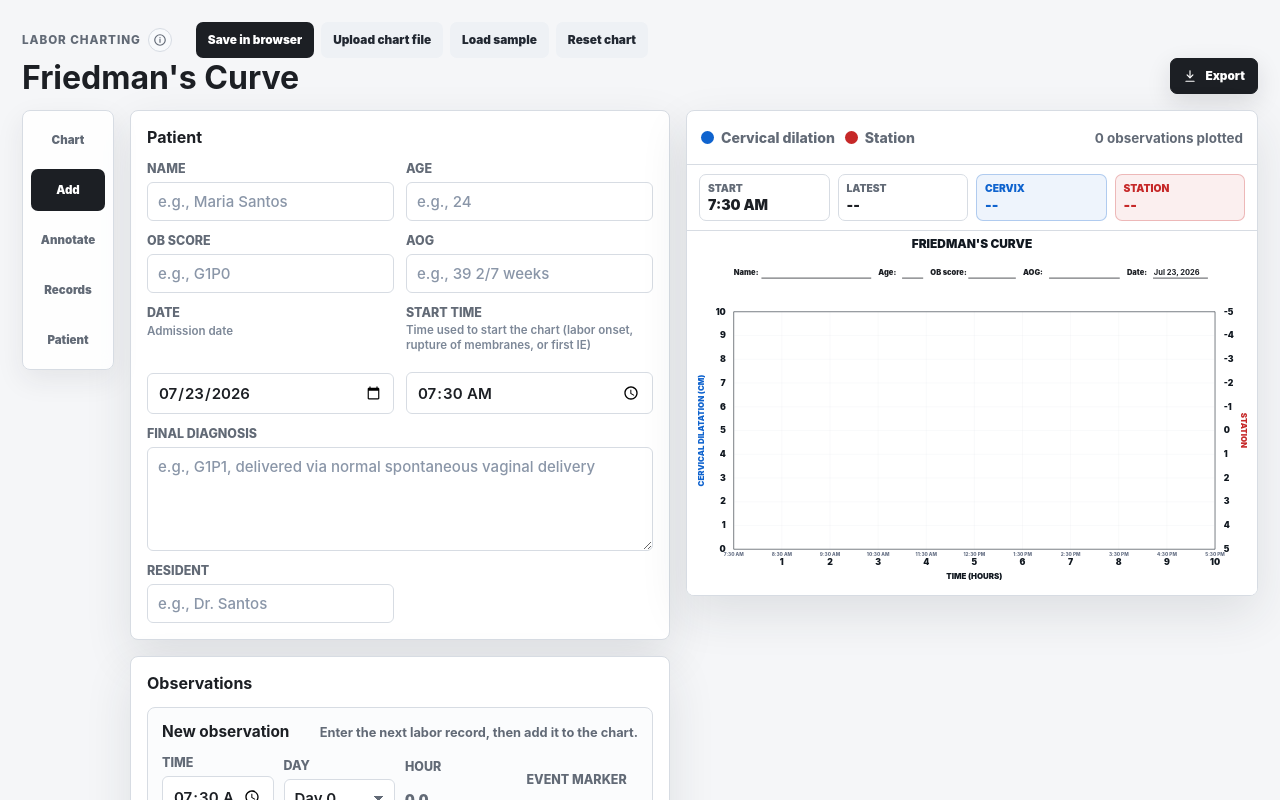
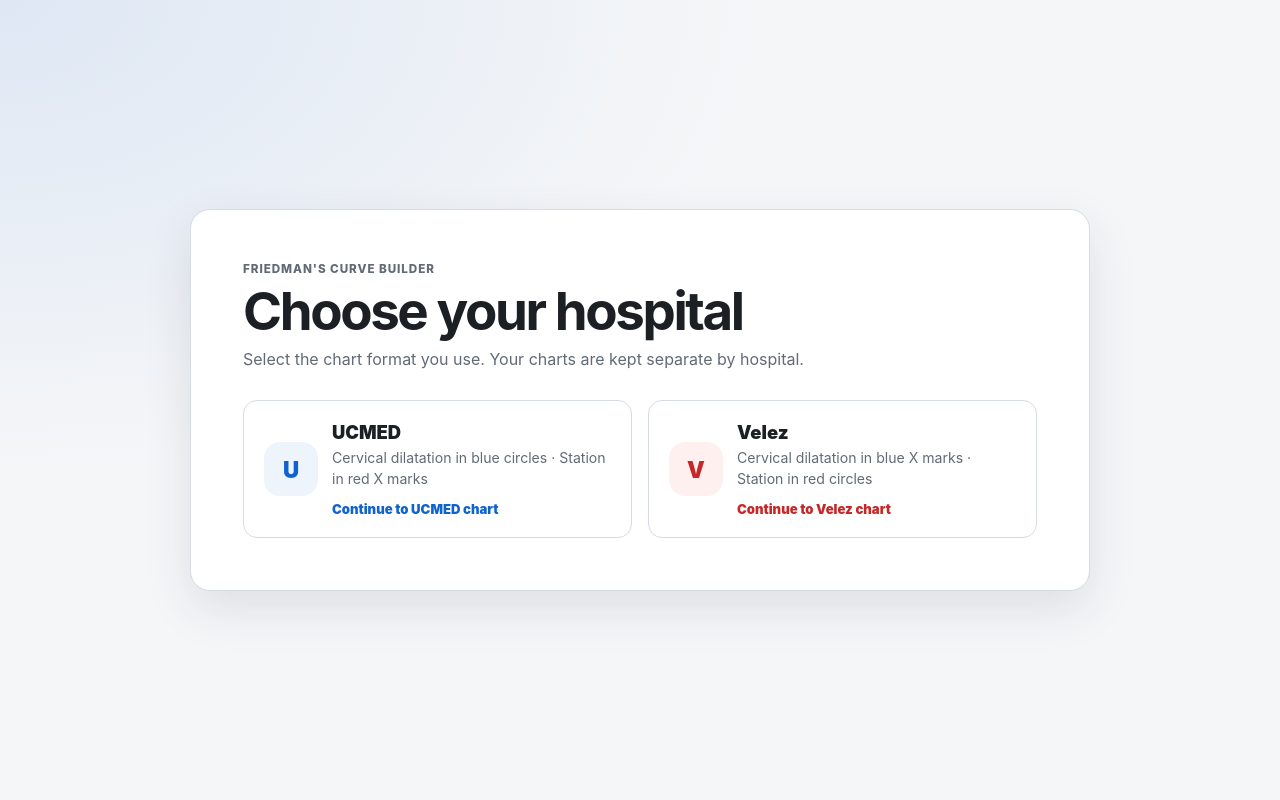
Before and after one commit to micahnut/friedmans-curve, a React (Vite) app: page / in a window 1280 px wide. Shown: the top 800 px of the page. Built offline with nearby package versions, Linux system fonts and the light colour scheme.

Commit message:
added uc and velez diff

```diff
--- a/src/App.jsx
+++ b/src/App.jsx
@@ -2,6 +2,9 @@
 
 const STORAGE_KEY = "friedmans-curve-builder-v2";
 const SAVED_CHARTS_KEY = "friedmans-curve-saved-charts-v1";
+const VELEZ_STORAGE_KEY = "friedmans-curve-velez-v1";
+const VELEZ_SAVED_CHARTS_KEY = "friedmans-curve-velez-saved-charts-v1";
+const CLINIC_STORAGE_KEY = "friedmans-curve-clinic-v1";
 const MAX_SAVED_CHARTS = 5;
 const CHART_FILE_TYPE = "friedmans-curve-chart";
 const CHART_FILE_VERSION = 1;
@@ -216,9 +219,24 @@
   });
 }
 
-function loadState() {
+function clinicStorageKeys(clinic) {
+  return clinic === "velez"
+    ? { state: VELEZ_STORAGE_KEY, savedCharts: VELEZ_SAVED_CHARTS_KEY }
+    : { state: STORAGE_KEY, savedCharts: SAVED_CHARTS_KEY };
+}
+
+function loadClinicSelection() {
   try {
-    const stored = JSON.parse(localStorage.getItem(STORAGE_KEY));
+    const clinic = localStorage.getItem(CLINIC_STORAGE_KEY);
+    return clinic === "ucmed" || clinic === "velez" ? clinic : null;
+  } catch {
+    return null;
+  }
+}
+
+function loadState(storageKey = STORAGE_KEY) {
+  try {
+    const stored = JSON.parse(localStorage.getItem(storageKey));
     const defaults = makeDefaultState();
 
     if (!stored || !stored.patient || !Array.isArray(stored.observations)) {
@@ -228,7 +246,7 @@
     // Older builds persisted the bundled demo record. Treat that record as
     // uninitialized so a first visit opens with an empty chart.
     if (isLegacySampleState(stored)) {
-      localStorage.removeItem(STORAGE_KEY);
+      localStorage.removeItem(storageKey);
       return defaults;
     }
 
@@ -320,9 +338,9 @@
   return `friedmans-curve-${safeName}-${date}.friedman.json`;
 }
 
-function loadSavedCharts() {
+function loadSavedCharts(storageKey = SAVED_CHARTS_KEY) {
   try {
-    const stored = JSON.parse(localStorage.getItem(SAVED_CHARTS_KEY));
+    const stored = JSON.parse(localStorage.getItem(storageKey));
 
     if (!Array.isArray(stored)) return [];
 
@@ -1295,7 +1313,9 @@
   });
 }
 
-function Chart({ patient, observations, annotations, oxytocinEvents, activeObservationId, activeAnnotationId, chartRef, chartId = "curveChart" }) {
+function Chart({ patient, observations, annotations, oxytocinEvents, activeObservationId, activeAnnotationId, chartRef, chartId = "curveChart", clinic = "ucmed" }) {
+  const dilationColor = "#0f63ce";
+  const stationColor = "#c62828";
   const data = useMemo(
     () => buildSvgData(patient, observations, annotations, oxytocinEvents),
     [patient, observations, annotations, oxytocinEvents]
@@ -1518,10 +1538,10 @@
         );
       })}
 
-      <text x="42" y={gridCenterY} fontSize="20" fontWeight="900" fill="#0f63ce" textAnchor="middle" transform={`rotate(-90 42 ${gridCenterY})`} data-export-text="axis-title">
+      <text x="42" y={gridCenterY} fontSize="20" fontWeight="900" fill={dilationColor} textAnchor="middle" transform={`rotate(-90 42 ${gridCenterY})`} data-export-text="axis-title">
         CERVICAL DILATATION (CM)
       </text>
-      <text x={stationLabelX} y={gridCenterY} fontSize="20" fontWeight="900" fill="#c62828" textAnchor="middle" transform={`rotate(90 ${stationLabelX} ${gridCenterY})`} data-export-text="axis-title">
+      <text x={stationLabelX} y={gridCenterY} fontSize="20" fontWeight="900" fill={stationColor} textAnchor="middle" transform={`rotate(90 ${stationLabelX} ${gridCenterY})`} data-export-text="axis-title">
         STATION
       </text>
       <text x={(grid.left + grid.right) / 2} y={timeLabelY} textAnchor="middle" fontSize="20" fontWeight="900" fill="#111820" data-export-text="axis-title">
@@ -1542,19 +1562,21 @@
         />
       ))}
       {SHOW_OXYTOCIN_FEATURE && <OxytocinTrack bands={data.oxytocinBands} changes={data.oxytocinChanges} grid={grid} />}
-      <StartConnectors data={data} />
+      <StartConnectors data={data} dilationColor={dilationColor} stationColor={stationColor} />
       <Series
         points={data.dilationPoints.map((point) => ({ ...point, time: data.timeFromHour(point.hour) }))}
-        color="#0f63ce"
-        marker="circle"
+        color={dilationColor}
+        marker={clinic === "velez" ? "cross" : "circle"}
+        seriesLabel="Cervical dilation"
         activeObservationId={activeObservationId}
         onPointEnter={showPointDetails}
         onPointLeave={() => setHoveredPoint(null)}
       />
       <Series
         points={data.stationPoints.map((point) => ({ ...point, time: data.timeFromHour(point.hour) }))}
-        color="#c62828"
-        marker="cross"
+        color={stationColor}
+        marker={clinic === "velez" ? "circle" : "cross"}
+        seriesLabel="Fetal station"
         activeObservationId={activeObservationId}
         onPointEnter={showPointDetails}
         onPointLeave={() => setHoveredPoint(null)}
@@ -1976,7 +1998,7 @@
   });
 }
 
-function StartConnectors({ data }) {
+function StartConnectors({ data, dilationColor = "#0f63ce", stationColor = "#c62828" }) {
   const dilationStart = data.dilationPoints[0];
   const stationStart = data.stationPoints[0];
 
@@ -1988,7 +2010,7 @@
           y1={data.yForDilation(0)}
           x2={dilationStart.x}
           y2={dilationStart.y}
-          stroke="#0f63ce"
+          stroke={dilationColor}
           strokeWidth="1.5"
           strokeDasharray="4 7"
           strokeLinecap="round"
@@ -2001,7 +2023,7 @@
           y1={stationStart.y}
           x2={stationStart.x}
           y2={stationStart.y}
-          stroke="#c62828"
+          stroke={stationColor}
           strokeWidth="1.5"
           strokeDasharray="4 7"
           strokeLinecap="round"
@@ -2012,7 +2034,7 @@
   );
 }
 
-function Series({ points, color, marker, activeObservationId, onPointEnter, onPointLeave }) {
+function Series({ points, color, marker, seriesLabel, activeObservationId, onPointEnter, onPointLeave }) {
   return (
     <>
       {points.length >= 2 && (
@@ -2027,6 +2049,7 @@
       )}
       {points.map((point, index) => {
         const isActive = activeObservationId && point.observationId === activeObservationId;
+        const accessibleLabel = `${seriesLabel}: ${point.value}${seriesLabel === "Cervical dilation" ? " cm" : ""} at ${point.time}`;
 
         return marker === "circle" ? (
           <circle
@@ -2039,9 +2062,9 @@
             stroke={color}
             strokeWidth={isActive ? "6.4" : "4.6"}
             tabIndex="0"
-            aria-label={`Cervical dilation: ${point.value} cm at ${point.time}`}
-            onMouseEnter={() => onPointEnter(point, "Cervical dilation")}
-            onFocus={() => onPointEnter(point, "Cervical dilation")}
+            aria-label={accessibleLabel}
+            onMouseEnter={() => onPointEnter(point, seriesLabel)}
+            onFocus={() => onPointEnter(point, seriesLabel)}
             onMouseLeave={onPointLeave}
             onBlur={onPointLeave}
           />
@@ -2050,9 +2073,9 @@
             key={`${marker}-${index}`}
             className={`chart-point${isActive ? " active-chart-point" : ""}`}
             tabIndex="0"
-            aria-label={`Fetal station: ${point.value} at ${point.time}`}
-            onMouseEnter={() => onPointEnter(point, "Fetal station")}
-            onFocus={() => onPointEnter(point, "Fetal station")}
+            aria-label={accessibleLabel}
+            onMouseEnter={() => onPointEnter(point, seriesLabel)}
+            onFocus={() => onPointEnter(point, seriesLabel)}
             onMouseLeave={onPointLeave}
             onBlur={onPointLeave}
           >
@@ -2177,7 +2200,10 @@
   );
 }
 
-function GuidePage() {
+function GuidePage({ clinic = "ucmed" }) {
+  const dilationColorName = "blue";
+  const stationColorName = "red";
+
   return (
     <main className="guide-page">
       <section className="panel guide-panel" aria-labelledby="guide-title">
@@ -2197,7 +2223,7 @@
               <li>Final Diagnosis for the full chart footer</li>
               <li>Resident for the full chart signature line</li>
               <li>Long values wrap automatically on the chart.</li>
-              <li>The latest summary identifies the blue cervix value and red station value, so the chart no longer needs a separate legend.</li>
+              <li>The latest summary identifies the {dilationColorName} cervix value and {stationColorName} station value, so the chart no longer needs a separate legend.</li>
             </ul>
           </article>
 
@@ -2227,7 +2253,7 @@
 
           <article>
             <h3>Records List</h3>
-            <p>Recorded observations appear as compact cards using the same blue for cervix and red for station as the chart.</p>
+            <p>Recorded observations appear as compact cards using the same {dilationColorName} for cervix and {stationColorName} for station as the chart.</p>
             <ul>
               <li>Edit opens the full observation form.</li>
               <li>The trash button deletes that observation.</li>
@@ -2240,8 +2266,8 @@
             <h3>Timeline Notes</h3>
             <p>Short observation notes appear inside the graph as callouts with connector lines. Use these for concise labels such as admission, medication, mount, or baby out.</p>
             <ul>
-              <li>Notes with cervix connect to the blue plotted point.</li>
-              <li>Notes with station but no cervix connect to the red station point.</li>
+              <li>Notes with cervix connect to the {dilationColorName} plotted point.</li>
+              <li>Notes with station but no cervix connect to the {stationColorName} station point.</li>
               <li>Notes with no cervix or station stay at their real chart hour.</li>
               <li>A first note-only row anchors at the origin only when its time equals the chart Start Time.</li>
               <li>The layout looks for open chart space so callouts avoid the plotted lines as much as possible.</li>
@@ -2407,14 +2433,15 @@
 }
 
 export default function App() {
-  const [state, setState] = useState(loadState);
+  const [clinic, setClinic] = useState(loadClinicSelection);
+  const [state, setState] = useState(() => loadState(clinicStorageKeys(loadClinicSelection() || "ucmed").state));
   const [newObservation, setNewObservation] = useState(() => nextObservationDraft(state.observations, state.patient.startTime));
   const [newAnnotation, setNewAnnotation] = useState(() => createAnnotationDraft({ time: state.patient.startTime }));
   const [newOxytocinEvent, setNewOxytocinEvent] = useState(() => createOxytocinDraft({ time: state.patient.startTime }));
   const [showGuide, setShowGuide] = useState(false);
   const [showExportMenu, setShowExportMenu] = useState(false);
   const [showRestoreMenu, setShowRestoreMenu] = useState(false);
-  const [savedCharts, setSavedCharts] = useState(loadSavedCharts);
+  const [savedCharts, setSavedCharts] = useState(() => loadSavedCharts(clinicStorageKeys(loadClinicSelection() || "ucmed").savedCharts));
   const [showMobileEntrySheet, setShowMobileEntrySheet] = useState(false);
   const [showMobileAnnotationSheet, setShowMobileAnnotationSheet] = useState(false);
   const [showChartViewer, setShowChartViewer] = useState(false);
@@ -2433,6 +2460,21 @@
   const restoreMenuRef = useRef(null);
   const chartFileInputRef = useRef(null);
   const chartPinchRef = useRef({ distance: 0, zoom: 1 });
+  const chooseClinic = (nextClinic) => {
+    const keys = clinicStorageKeys(nextClinic);
+    const nextState = loadState(keys.state);
+    localStorage.setItem(CLINIC_STORAGE_KEY, nextClinic);
+    setState(nextState);
+    setSavedCharts(loadSavedCharts(keys.savedCharts));
+    setNewObservation(nextObservationDraft(nextState.observations, nextState.patient.startTime));
+    setNewAnnotation(createAnnotationDraft({ time: nextState.patient.startTime }));
+    setNewOxytocinEvent(createOxytocinDraft({ time: nextState.patient.startTime }));
+    setShowGuide(false);
+    setShowChartViewer(false);
+    setConfirmation(null);
+    setNotification(null);
+    setClinic(nextClinic);
+  };
   const observations = useMemo(
     () => sortedObservations(state.observations, state.patient.startTime),
     [state.observations, state.patient.startTime]
@@ -2545,12 +2587,14 @@
   const confirmationIsDestructive = ["clear-observations", "clear-annotations", "delete-observation", "delete-annotation", "delete-saved-chart", "reset-patient"].includes(confirmationType);
 
   useEffect(() => {
-    localStorage.setItem(STORAGE_KEY, JSON.stringify(state));
-  }, [state]);
+    if (!clinic) return;
+    localStorage.setItem(clinicStorageKeys(clinic).state, JSON.stringify(state));
+  }, [clinic, state]);
 
   useEffect(() => {
-    localStorage.setItem(SAVED_CHARTS_KEY, JSON.stringify(savedCharts));
-  }, [savedCharts]);
+    if (!clinic) return;
+    localStorage.setItem(clinicStorageKeys(clinic).savedCharts, JSON.stringify(savedCharts));
+  }, [clinic, savedCharts]);
 
   useEffect(() => {
     if (!showExportMenu) return undefined;
@@ -3377,8 +3421,34 @@
     </div>
   );
 
+  if (!clinic) {
+    return (
+      <main className="clinic-landing">
+        <section className="clinic-landing-card" aria-labelledby="clinic-choice-title">
+          <p className="eyebrow">Friedman&apos;s Curve Builder</p>
+          <h1 id="clinic-choice-title">Choose your hospital</h1>
+          <p className="clinic-landing-intro">Select the chart format you use. Your charts are kept separate by hospital.</p>
+          <div className="clinic-choice-grid">
+            <button className="clinic-choice-option ucmed-choice" type="button" onClick={() => chooseClinic("ucmed")}>
+              <span className="clinic-choice-mark" aria-hidden="true">U</span>
+              <span className="clinic-choice-name">UCMED</span>
+              <span className="clinic-choice-detail">Cervical dilatation in blue circles · Station in red X marks</span>
+              <span className="clinic-choice-action">Continue to UCMED chart</span>
+            </button>
+            <button className="clinic-choice-option velez-choice" type="button" onClick={() => chooseClinic("velez")}>
+              <span className="clinic-choice-mark" aria-hidden="true">V</span>
+              <span className="clinic-choice-name">Velez</span>
+              <span className="clinic-choice-detail">Cervical dilatation in blue X marks · Station in red circles</span>
+              <span className="clinic-choice-action">Continue to Velez chart</span>
+            </button>
+          </div>
+        </section>
+      </main>
+    );
+  }
+
   return (
-    <div className="app-shell">
+    <div className={`app-shell${clinic === "velez" ? " clinic-velez" : " clinic-ucmed"}`}>
       <header className="app-header">
         <div className="app-title-block">
           <div className="title-top-row">
@@ -3488,6 +3558,7 @@
           <h1>Friedman&apos;s Curve</h1>
         </div>
         <div className="header-actions" aria-label="Chart actions">
+          {!showGuide && <button className="ghost-button clinic-switch-button" type="button" onClick={() => setClinic(null)}>Change hospital</button>}
           {showGuide ? (
             <button className="ghost-button" type="button" onClick={() => setShowGuide(false)}>
               Back to chart
@@ -3530,7 +3601,7 @@
       </header>
 
       {showGuide ? (
-        <GuidePage />
+        <GuidePage clinic={clinic} />
       ) : (
       <div className="desktop-layout">
         <nav className="desktop-rail" aria-label="Desktop section navigation">
@@ -3598,11 +3669,11 @@
           <div className="chart-toolbar">
             <div className="legend" aria-label="Chart legend">
               <span>
-                <i className="swatch blue" />
+                <i className="swatch dilation" />
                 Cervical dilation
               </span>
               <span>
-                <i className="swatch red" />
+                <i className="swatch station" />
                 Station
               </span>
               {SHOW_OXYTOCIN_FEATURE && (
@@ -3636,7 +3707,7 @@
               openChartViewer();
             }
           }}>
-            <Chart patient={state.patient} observations={state.observations} annotations={annotations} oxytocinEvents={oxytocinEvents} activeObservationId={expandedObservationId} activeAnnotationId={editingAnnotationId} chartRef={chartRef} />
+            <Chart patient={state.patient} observations={state.observations} annotations={annotations} oxytocinEvents={oxytocinEvents} activeObservationId={expandedObservationId} activeAnnotationId={editingAnnotationId} chartRef={chartRef} clinic={clinic} />
           </div>
         </section>
 
@@ -3991,7 +4062,7 @@
               onTouchCancel={endChartPinch}
             >
               <div className="chart-viewer-canvas" style={{ width: `${Math.round(chartZoom * 100)}%` }}>
-                <Chart patient={state.patient} observations={state.observations} annotations={annotations} oxytocinEvents={oxytocinEvents} activeObservationId={expandedObservationId} activeAnnotationId={editingAnnotationId} chartId="expandedCurveChart" />
+                <Chart patient={state.patient} observations={state.observations} annotations={annotations} oxytocinEvents={oxytocinEvents} activeObservationId={expandedObservationId} activeAnnotationId={editingAnnotationId} chartId="expandedCurveChart" clinic={clinic} />
               </div>
             </div>
           </section>
--- a/src/styles.css
+++ b/src/styles.css
@@ -83,6 +83,14 @@
   max-width: 1920px;
   margin: 0 auto;
   padding: 22px;
+  --dilation-color: #0f63ce;
+  --station-color: #c62828;
+  --dilation-tint: rgba(15, 99, 206, 0.07);
+  --dilation-border: rgba(15, 99, 206, 0.28);
+  --dilation-metric-border: rgba(15, 99, 206, 0.26);
+  --station-tint: rgba(198, 40, 40, 0.07);
+  --station-border: rgba(198, 40, 40, 0.27);
+  --station-metric-border: rgba(198, 40, 40, 0.25);
 }
 
 .app-header {
@@ -466,12 +474,12 @@
   display: inline-block;
 }
 
-.swatch.blue {
-  background: var(--blue);
-}
-
-.swatch.red {
-  background: var(--red);
+.swatch.dilation {
+  background: var(--dilation-color);
+}
+
+.swatch.station {
+  background: var(--station-color);
 }
 
 .swatch.amber {
@@ -526,13 +534,13 @@
 }
 
 .summary-tile.dilation {
-  border-color: rgba(15, 99, 206, 0.28);
-  background: rgba(15, 99, 206, 0.07);
+  border-color: var(--dilation-border);
+  background: var(--dilation-tint);
 }
 
 .summary-tile.station {
-  border-color: rgba(198, 40, 40, 0.27);
-  background: rgba(198, 40, 40, 0.07);
+  border-color: var(--station-border);
+  background: var(--station-tint);
 }
 
 .summary-tile strong {
@@ -546,12 +554,12 @@
 
 .summary-tile.dilation span,
 .summary-tile.dilation strong {
-  color: var(--blue);
+  color: var(--dilation-color);
 }
 
 .summary-tile.station span,
 .summary-tile.station strong {
-  color: var(--red);
+  color: var(--station-color);
 }
 
 .chart-scroller {
@@ -1568,23 +1576,23 @@
 }
 
 .observation-metric.dilation {
-  border-color: rgba(15, 99, 206, 0.26);
-  background: rgba(15, 99, 206, 0.07);
+  border-color: var(--dilation-metric-border);
+  background: var(--dilation-tint);
 }
 
 .observation-metric.station {
-  border-color: rgba(198, 40, 40, 0.25);
-  background: rgba(198, 40, 40, 0.07);
+  border-color: var(--station-metric-border);
+  background: var(--station-tint);
 }
 
 .observation-metric.dilation small,
 .observation-metric.dilation strong {
-  color: var(--blue);
+  color: var(--dilation-color);
 }
 
 .observation-metric.station small,
 .observation-metric.station strong {
-  color: var(--red);
+  color: var(--station-color);
 }
 
 .observation-metric strong,
@@ -2224,6 +2232,132 @@
   }
 }
 
+.clinic-landing {
+  display: grid;
+  min-height: 100vh;
+  place-items: center;
+  padding: 28px;
+  background:
+    radial-gradient(ellipse at top left, rgba(15, 99, 206, 0.1), transparent 42%),
+    var(--bg);
+}
+
+.clinic-landing-card {
+  width: min(100%, 900px);
+  padding: clamp(24px, 5vw, 52px);
+  border: 1px solid var(--line);
+  border-radius: 20px;
+  background: var(--surface);
+  box-shadow: var(--shadow);
+}
+
+.clinic-landing-card h1 {
+  margin: 8px 0;
+  font-size: clamp(2rem, 5vw, 3.3rem);
+  letter-spacing: -0.045em;
+}
+
+.clinic-landing-intro {
+  max-width: 620px;
+  margin: 0 0 28px;
+  color: var(--muted);
+  font-size: 1rem;
+  line-height: 1.6;
+}
+
+.clinic-choice-grid {
+  display: grid;
+  grid-template-columns: repeat(2, minmax(0, 1fr));
+  gap: 16px;
+}
+
+.clinic-choice-option {
+  display: grid;
+  grid-template-columns: 54px minmax(0, 1fr);
+  align-items: center;
+  gap: 5px 14px;
+  min-width: 0;
+  padding: 20px;
+  border: 1px solid var(--line);
+  border-radius: 14px;
+  background: #fff;
+  color: var(--ink);
+  text-align: left;
+}
+
+.clinic-choice-option:hover {
+  border-color: #8ca7c7;
+  box-shadow: 0 10px 28px rgba(34, 41, 55, 0.1);
+}
+
+.clinic-choice-mark {
+  grid-row: span 3;
+  display: grid;
+  width: 54px;
+  height: 54px;
+  place-items: center;
+  border-radius: 16px;
+  background: #eef4fc;
+  color: #0f63ce;
+  font-size: 1.4rem;
+  font-weight: 900;
+}
+
+.velez-choice .clinic-choice-mark {
+  background: #fff0f0;
+  color: #c62828;
+}
+
+.clinic-choice-name {
+  font-size: 1.15rem;
+  font-weight: 900;
+}
+
+.clinic-choice-detail {
+  color: var(--muted);
+  font-size: 0.88rem;
+  line-height: 1.45;
+}
+
+.clinic-choice-action {
+  margin-top: 7px;
+  color: #0f63ce;
+  font-size: 0.82rem;
+  font-weight: 900;
+}
+
+.velez-choice .clinic-choice-action {
+  color: #c62828;
+}
+
+.clinic-switch-button {
+  white-space: nowrap;
+}
+
+@media (max-width: 640px) {
+  .clinic-landing {
+    padding: 16px;
+  }
+
+  .clinic-landing-card {
+    padding: 22px;
+    border-radius: 14px;
+  }
+
+  .clinic-choice-grid {
+    grid-template-columns: 1fr;
+  }
+
+  .clinic-choice-option {
+    padding: 16px;
+  }
+
+  .clinic-switch-button {
+    font-size: 0.75rem;
+    padding-inline: 9px;
+  }
+}
+
 @media (max-width: 1366px) {
   .workspace {
     grid-template-columns: 1fr;
```
Also changed, not shown: 5 other files (tests, documents, lock files or other folders).
